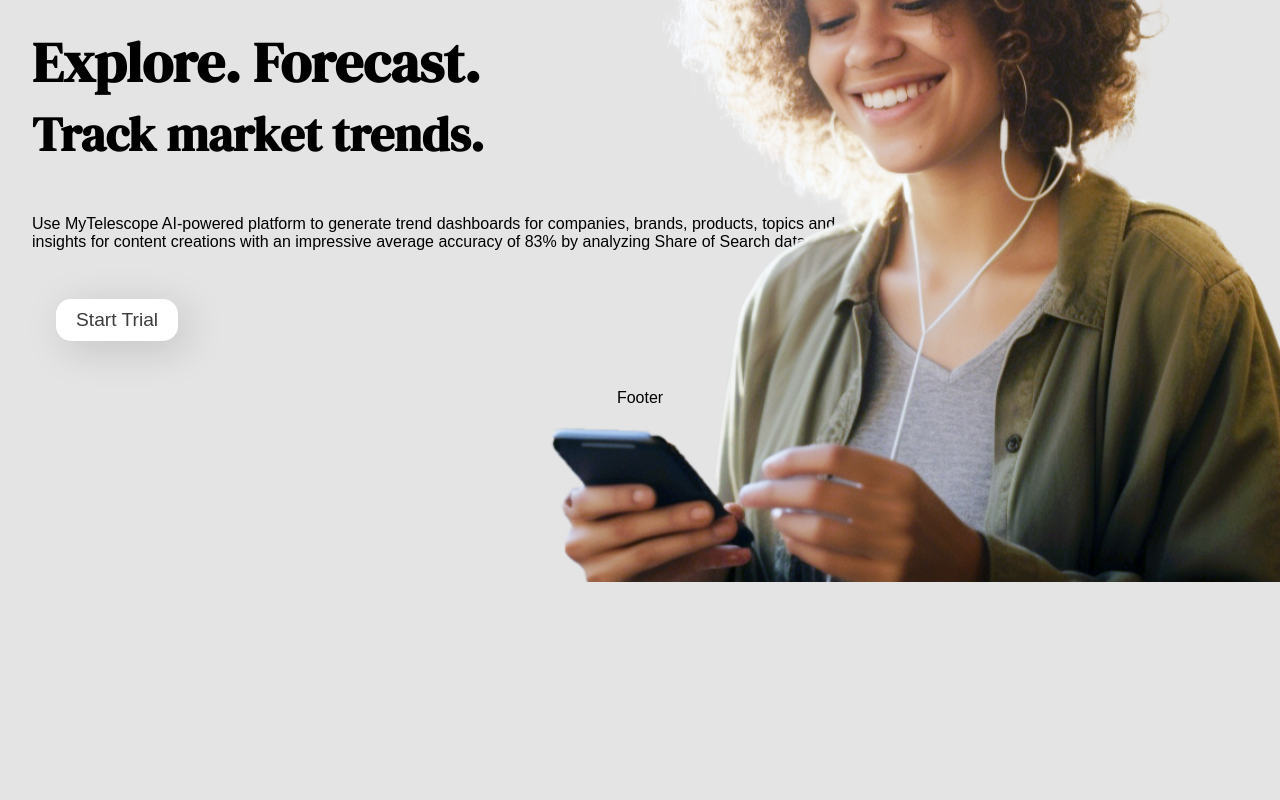
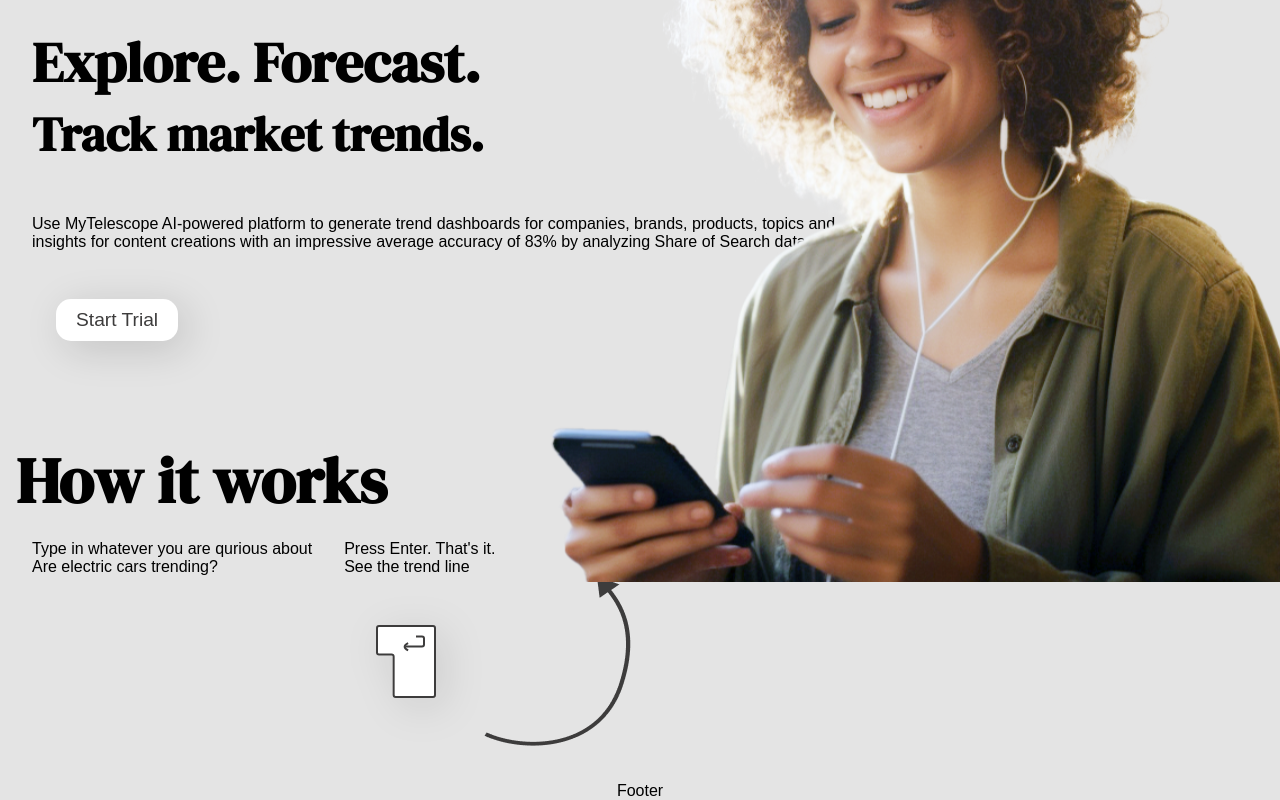
Before and after one commit to IrupePozoGraviz/mytelescope, a React (Create React App) app in the folder my-react-app/: page / in a window 1280 px wide. Shown: the part 221-1021 px from the top of the page. Before the commit the page ends 804 px from the top, so only its background shows below. Built offline with nearby package versions, Linux system fonts and the light colour scheme; a web font is replaced by a local one.

Commit message:
varför så många filer

```diff
--- a/my-react-app/src/App.js
+++ b/my-react-app/src/App.js
@@ -1,6 +1,7 @@
 import { BrowserRouter as Router, Routes, Route, useLocation } from 'react-router-dom';
 import { useEffect } from 'react';
-import { Home } from './pages/home';
+import { Home } from './components/sectionOneHome';
+import { SectionTwo } from './components/sectionTwoHome';
 import { Product } from './pages/product';
 import { Pricing } from './pages/pricing';
 import { Cases } from './pages/cases';
@@ -31,6 +32,7 @@
               element={
                 <>
                   <Home/>
+                  <SectionTwo/>
 
                 </>
               } />
--- a/my-react-app/src/pages/home.js
+++ b/my-react-app/src/components/sectionOneHome.js
@@ -1,5 +1,5 @@
 import React from 'react';
-import { TrialBtn } from '../components/trialBtn';
+import { TrialBtn } from './trialBtn';
 import Girl from '../images/girl.svg'
 import Star from '../images/stjärna.svg'
 import Computer from '../images/nyDator.webp'
--- /dev/null
+++ b/my-react-app/src/components/sectionTwoHome.js
@@ -0,0 +1,27 @@
+import React from 'react';
+import Enter from '../images/enterknapp.svg'
+import Arrow from '../images/pil.png'
+import '../css/sectionTwo.css';
+
+export const SectionTwo = () => {
+	return(
+<main className="SectionTwoHome-Parent">
+	<div className="sectionTwoHome-title">
+		<h1>How it works</h1>
+	</div>
+<section className="sectionTwoHome-child">
+		<article className="sectionTwo-sister">
+			<p>Type in whatever you are qurious about</p>
+			<p>Are electric cars trending?</p>
+		</article>
+
+		<div className="sectionTwoHome-brother">
+			<p>Press Enter. That's it.</p>
+			<p>See the trend line</p>
+	 <img src={Enter} className="sectionTwo-enter" alt="Enter" />
+	 <img src={Arrow} className="sectionTwo-arrow" alt="Arrow" />
+		</div>
+</section>
+	 </main>
+	)
+}
--- /dev/null
+++ b/my-react-app/src/css/sectionTwo.css
@@ -0,0 +1,15 @@
+.SectionTwoHome-Parent {
+	display: flex;
+	flex-direction: column;
+	height: auto;
+	width: 100%;
+	margin-top: 2rem;
+	padding: 1rem 1rem 1rem 1rem;
+}
+.sectionTwoHome-child{
+	display: flex;
+	flex-direction: row;
+	height: auto;
+	gap: 2rem;
+	padding: 1rem 1rem 1rem 1rem;
+}
--- a/my-react-app/src/index.css
+++ b/my-react-app/src/index.css
@@ -11,8 +11,6 @@
 /* Base font styles and background */
 html,
 body {
-  display: flex;
-  flex-direction: column;
   font-family: 'Montserrat', sans-serif;
   -webkit-font-smoothing: antialiased;
   -moz-osx-font-smoothing: grayscale;
@@ -36,8 +34,6 @@
   --primary-color: #2B2F2F;
   --secondary-color: #3D3C3C;
   --accent-color: white;
-  --third-color: #FEF6EB;
-  --background-color: #EDE7E3;
   --font-family-main: '', sans-serif;
   --font-family-special: 'Sedgwick Ave Display', cursive;
 }
```
Also changed, not shown: my-react-app/src/setupTests.js (deleted, +0 -5 lines).
